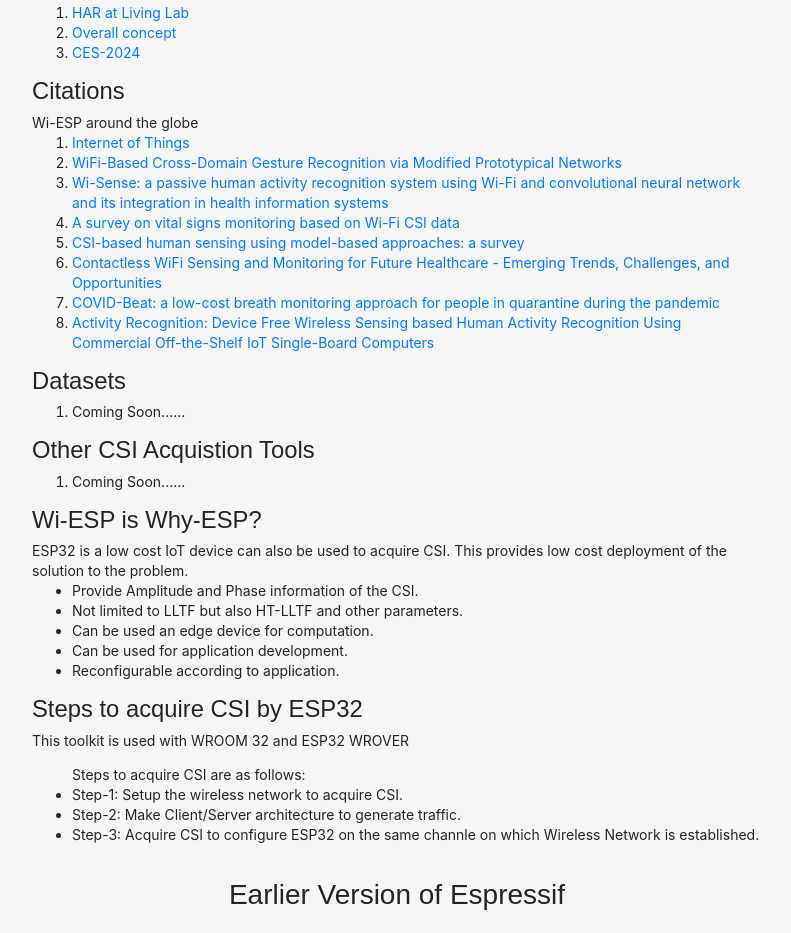
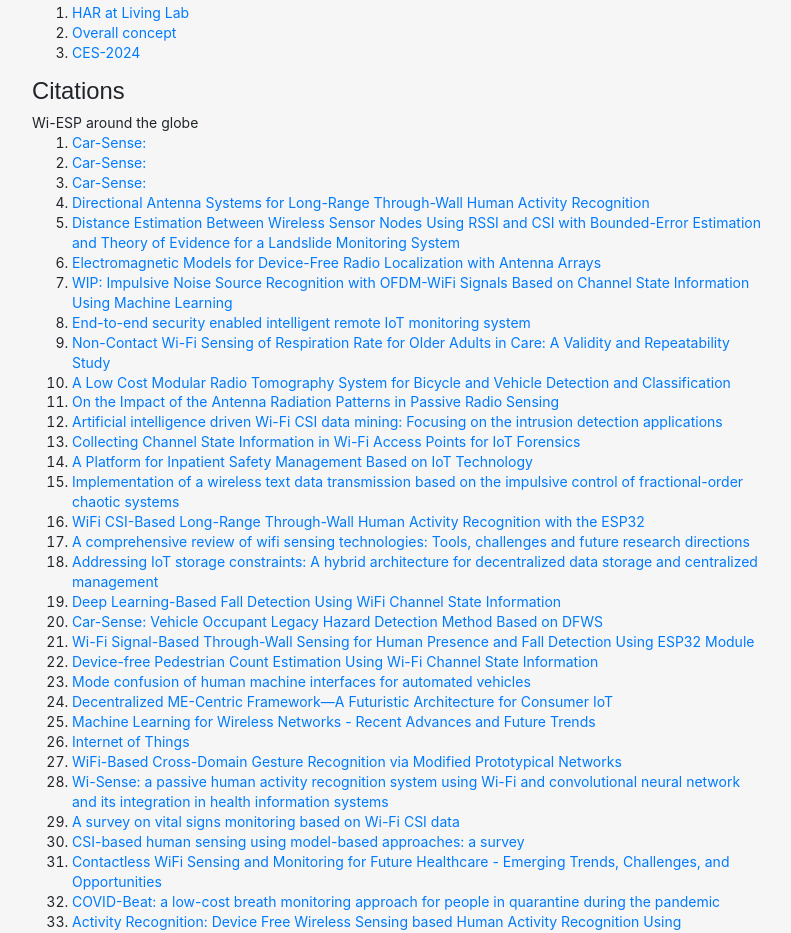
Before and after one commit to wrlab/Wi-ESP, a plain HTML site: page index.html in a window 1280 px wide. Shown: the part 799-1732 px from the top of the page, without its empty margins (243-1034 px from the left). Drawn offline with nearby package versions, Linux system fonts and the light colour scheme.

Commit message:
Update index.html

```diff
--- a/index.html
+++ b/index.html
@@ -113,6 +113,31 @@
             <h2>Citations</h2>
             Wi-ESP around the globe
             <ol>
+                <li><a href="https:">Car-Sense: </a></li>
+                <li><a href="https:">Car-Sense: </a></li>
+                <li><a href="https:">Car-Sense: </a></li>
+                <li><a href="https://arxiv.org/abs/2401.01388">Directional Antenna Systems for Long-Range Through-Wall Human Activity Recognition</a></li>
+                <li><a href="https://ieeexplore.ieee.org/abstract/document/9611887">Distance Estimation Between Wireless Sensor Nodes Using RSSI and CSI with Bounded-Error Estimation and Theory of Evidence for a Landslide Monitoring System</a></li>
+                <li><a href="https://ieeexplore.ieee.org/abstract/document/9899896">Electromagnetic Models for Device-Free Radio Localization with Antenna Arrays</a></li>
+                <li><a href="https://ieeexplore.ieee.org/abstract/document/9842802">WIP: Impulsive Noise Source Recognition with OFDM-WiFi Signals Based on Channel State Information Using Machine Learning</a></li>
+                <li><a href="https://www.frontiersin.org/articles/10.3389/fphy.2024.1357209/full">End-to-end security enabled intelligent remote IoT monitoring system</a></li>
+                <li><a href="https://ieeexplore.ieee.org/abstract/document/10380607">Non-Contact Wi-Fi Sensing of Respiration Rate for Older Adults in Care: A Validity and Repeatability Study</a></li>
+                <li><a href="https://ieeexplore.ieee.org/abstract/document/9447058">A Low Cost Modular Radio Tomography System for Bicycle and Vehicle Detection and Classification</a></li>
+                <li><a href="https://ieeexplore.ieee.org/abstract/document/10298626">On the Impact of the Antenna Radiation Patterns in Passive Radio Sensing</a></li>
+                <li><a href="https://onlinelibrary.wiley.com/doi/abs/10.1002/dac.5338">Artificial intelligence driven Wi-Fi CSI data mining: Focusing on the intrusion detection applications</a></li>
+                <li><a href="https://ieeexplore.ieee.org/abstract/document/10168865">Collecting Channel State Information in Wi-Fi Access Points for IoT Forensics</a></li>
+                <li><a href="https://www.mdpi.com/2411-5134/7/4/116">A Platform for Inpatient Safety Management Based on IoT Technology</a></li>
+                <li><a href="https://www.sciencedirect.com/science/article/abs/pii/S0045790624001526">Implementation of a wireless text data transmission based on the impulsive control of fractional-order chaotic systems</a></li>
+                <li><a href="https://link.springer.com/chapter/10.1007/978-3-031-44137-0_4">WiFi CSI-Based Long-Range Through-Wall Human Activity Recognition with the ESP32</a></li>
+                <li><a href="https://pubs.aip.org/aip/acp/article-abstract/2814/1/030004/2901919/A-comprehensive-review-of-wifi-sensing?redirectedFrom=fulltext">A comprehensive review of wifi sensing technologies: Tools, challenges and future research directions</a></li>
+                <li><a href="https://www.sciencedirect.com/science/article/pii/S2542660523003372">Addressing IoT storage constraints: A hybrid architecture for decentralized data storage and centralized management</a></li>
+                <li><a href="https://ieeexplore.ieee.org/abstract/document/10198440">Deep Learning-Based Fall Detection Using WiFi Channel State Information</a></li>
+                <li><a href="https://www.mdpi.com/2076-3417/12/22/11809">Car-Sense: Vehicle Occupant Legacy Hazard Detection Method Based on DFWS</a></li>
+                <li><a href="https://link.springer.com/chapter/10.1007/978-981-19-0901-6_41">Wi-Fi Signal-Based Through-Wall Sensing for Human Presence and Fall Detection Using ESP32 Module</a></li>
+                <li><a href="https://ieeexplore.ieee.org/abstract/document/9564725">Device-free Pedestrian Count Estimation Using Wi-Fi Channel State Information</a></li>
+                <li><a href="https://academic.oup.com/jcde/article/9/5/1995/6679564">Mode confusion of human machine interfaces for automated vehicles</a></li>
+                <li><a href="https://ieeexplore.ieee.org/abstract/document/9712382">Decentralized ME-Centric Framework—A Futuristic Architecture for Consumer IoT</a></li>
+                <li><a href="https://www.hindawi.com/journals/wcmc/2021/6636665/">Machine Learning for Wireless Networks - Recent Advances and Future Trends</a></li>
                 <li><a href="https://link.springer.com/chapter/10.1007/978-3-642-41569-2_13">Internet of Things</a></li>
                 <li><a href="https://ieeexplore.ieee.org/abstract/document/9542947">WiFi-Based Cross-Domain Gesture Recognition via Modified Prototypical Networks</a></li>
                 <li><a href="https://link.springer.com/article/10.1007/s12243-021-00865-9">Wi-Sense: a passive human activity recognition system using Wi-Fi and convolutional neural network and its integration in health information systems</a></li>
```
